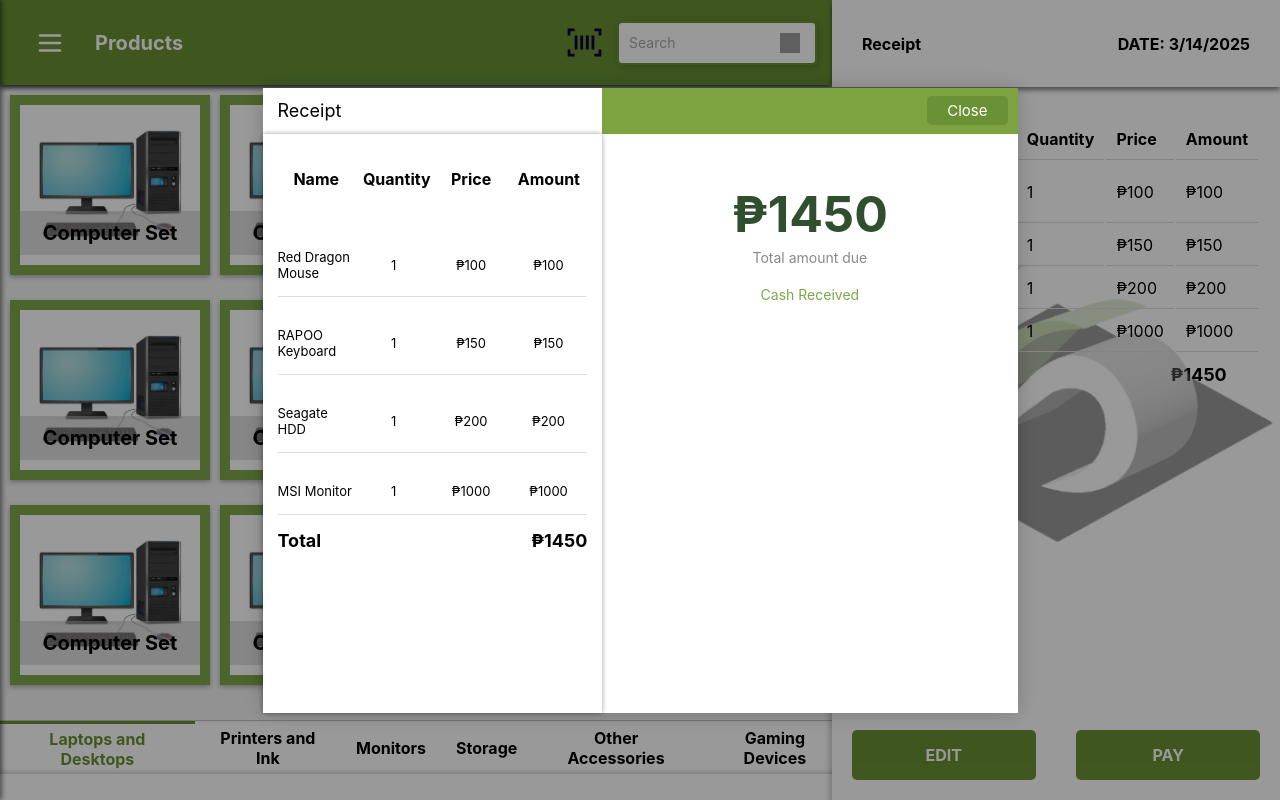
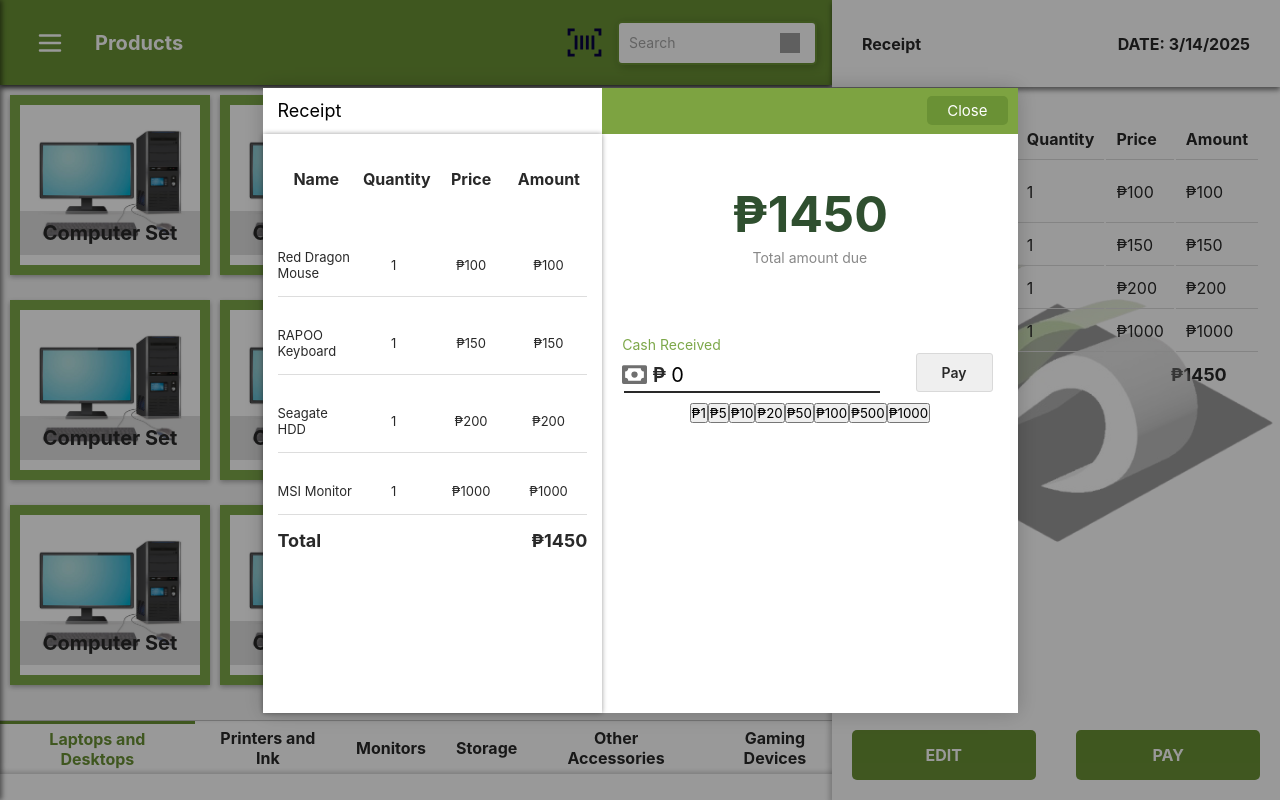
Before and after one commit to Shiverooo/OJT-PoS, a React (Create React App) app: page /cashier in a window 1280 px wide. Both pictures are taken after a click on the button "PAY". Built offline with nearby package versions, Linux system fonts and the light colour scheme; grey boxes are pictures that could not be loaded.

Commit message:
Fix cash input

```diff
--- a/src/components/cashier/receipt.tsx
+++ b/src/components/cashier/receipt.tsx
@@ -1,5 +1,6 @@
 import React, { useState } from "react";
-import '../../styles/cashier/receipt.css'
+import "../../styles/cashier/receipt.css";
+import CashIcon from "../../assets/images/cash.svg";
 
 function Receipt() {
   const today = new Date().toLocaleDateString("en-US");
@@ -32,6 +33,14 @@
     setShowPopup(false);
     setCashReceived(0);
     setChange(0);
+  };
+
+  const handleInputChange = (e) => {
+    const value = e.target.value;
+
+    if (value === "" || !isNaN(value)) {
+      setCashReceived(value === "" ? 0 : Number(value));
+    }
   };
 
   return (
@@ -129,27 +138,29 @@
 
                 <div className="cash-input-container">
                   <p>Cash Received</p>
-                  {/* <div className="cash-row">
+                  <div className="cash-row">
                     <div className="cash-box">
                       <img
                         src={CashIcon}
                         alt="Cash Icon"
                         className="cash-icon"
                       />
-                      <span>₱</span>
+                      <span className="currency-symbol">₱</span>
                       <input
                         type="text"
                         value={cashReceived}
-                        readOnly
+                        onChange={handleInputChange}
+                        readOnly={false}
                         className="cash-received-input"
                       />
-                    </div> */}
-                    {/* <button onClick={handleClosePopup} className="pay-button">
+                    </div>
+                    <button onClick={handleClosePopup} className="pay-button">
                       Pay
-                    </button> */}
-                  {/* </div> */}
+                    </button>
+                    <div class="underline"></div>
+                  </div>
 
-                  {/* <div className="number-buttons-grid">
+                  <div className="number-buttons-grid">
                     {[1, 5, 10, 20, 50, 100, 500, 1000].map((num) => (
                       <button
                         key={num}
@@ -159,7 +170,7 @@
                         ₱{num}
                       </button>
                     ))}
-                  </div> */}
+                  </div>
                 </div>
 
                 {/* <div className="change-section">
--- a/src/styles/cashier/main-section.css
+++ b/src/styles/cashier/main-section.css
@@ -134,7 +134,7 @@
   padding: 10px;
   font-size: 20px;
   font-weight: bold;
-  color: black;
+  color: #292929;
 }
 
 /* Navigation List */
@@ -162,7 +162,7 @@
   font-size: 16px;
   font-weight: bold;
   cursor: pointer;
-  color: #000000;
+  color: #292929;
   text-align: center;
   padding: 10px 15px;
 }
--- a/src/styles/cashier/receipt.css
+++ b/src/styles/cashier/receipt.css
@@ -13,7 +13,7 @@
   font-weight: bold;
   align-items: center;
   background-color: white;
-  color: black;
+  color: #292929;
   padding: 33.5px 15px;
   justify-content: space-between;
   box-shadow: 0px 3px 5px rgba(0, 0, 0, 0.5);
@@ -68,6 +68,7 @@
   border-bottom: 1px solid #ddd;
   padding: 10px;
   text-align: left;
+  color: #292929;
 }
 
 .receipt-total {
@@ -77,6 +78,7 @@
   font-weight: bold;
   padding: 10px;
   margin-bottom: 15px;
+  color: #292929;
 }
 
 .receipt-total strong:last-child {
@@ -209,6 +211,7 @@
   padding-bottom: 30px;
   text-align: center;
   width: 25%;
+  color: #292929;
 }
 
 .popup-receipt-table td {
@@ -216,6 +219,7 @@
   padding-bottom: 15px;
   border-bottom: 1px solid #ddd;
   font-size: 13px;
+  color: #292929;
 }
 
 .popup-receipt-table td.item-name {
@@ -232,6 +236,7 @@
   margin-top: 15px;
   font-size: 18px;
   font-weight: bold;
+  color: #292929;
 }
 
 .popup-total strong {
@@ -262,44 +267,80 @@
 }
 
 .cash-input-container p {
-  color: #7DA84A;
-  margin-bottom: 8px;
+  text-align: left;
+  color: #7da84a;
+  margin: 70px 0 0 20px;
+}
+
+.cash-row {
+  display: flex;
+  align-items: center;
+  justify-content: space-between;
+  gap: 20px;
 }
 
 .cash-box {
   display: flex;
   align-items: center;
-  justify-content: center;
-  border-bottom: 2px solid black;
-  margin-bottom: 10px;
+  /* border-bottom: 2px solid #292929; */
+  margin-left: 20px;
+  /* width: 100%;
+  max-width: 600px; */
+}
+
+.underline {
+  position: absolute;
+  width: 20%;
+  height: 2px;
+  background-color: #292929;
+  margin-top: 30px;
+  margin-left: 22px;
+}
+
+.cash-box img {
+  width: 25px;
+  height: 25px;
+  display: block;
+  margin-top: -5px;
+}
+
+.currency-symbol {
   font-size: 20px;
+  font-weight: 600;
+  color: #292929;
+  margin: -5px 0 0 5px;
 }
 
 .cash-received-input {
   border: none;
   outline: none;
-  width: 100px;
+  padding: 5px;
+  width: 40%;
   font-size: 20px;
-  text-align: center;
   background-color: transparent;
+  margin-top: 5px;
+  margin-right: 20px;
 }
 
 .pay-button {
-  margin-top: 10px;
-  padding: 8px 20px;
-  background-color: #7da341;
-  color: white;
-  border: none;
-  border-radius: 5px;
+  padding: 10px 25px;
+  margin-top: -10px;
+  margin-right: 25px;
+  color: #292929;
+  border: 1px solid #d9d9d9;
+  border-radius: 3px;
   cursor: pointer;
   transition: 0.3s ease;
+  font-size: 14px;
+  font-weight: 600;
 }
 
 .pay-button:hover {
   background-color: #6b922c;
+  color: white;
 }
 
-.number-buttons {
+/* .number-buttons {
   display: flex;
   flex-wrap: wrap;
   justify-content: center;
@@ -318,7 +359,7 @@
 
 .number-buttons button:hover {
   background-color: #ddd;
-}
+} */
 
 .change-section {
   margin-top: 30px;
@@ -337,8 +378,3 @@
 .cash-input {
   display: none;
 }
-
-.cash-box img {
-  width: 25px;
-  height: 25px;
-}
--- a/src/styles/login/loginForm.css
+++ b/src/styles/login/loginForm.css
@@ -43,6 +43,7 @@
   label {
     font-weight: bold;
     margin-bottom: 5px;
+    color: #292929;
   }
 
   input {
```
Also changed, not shown: src/assets/images/cash.svg.
